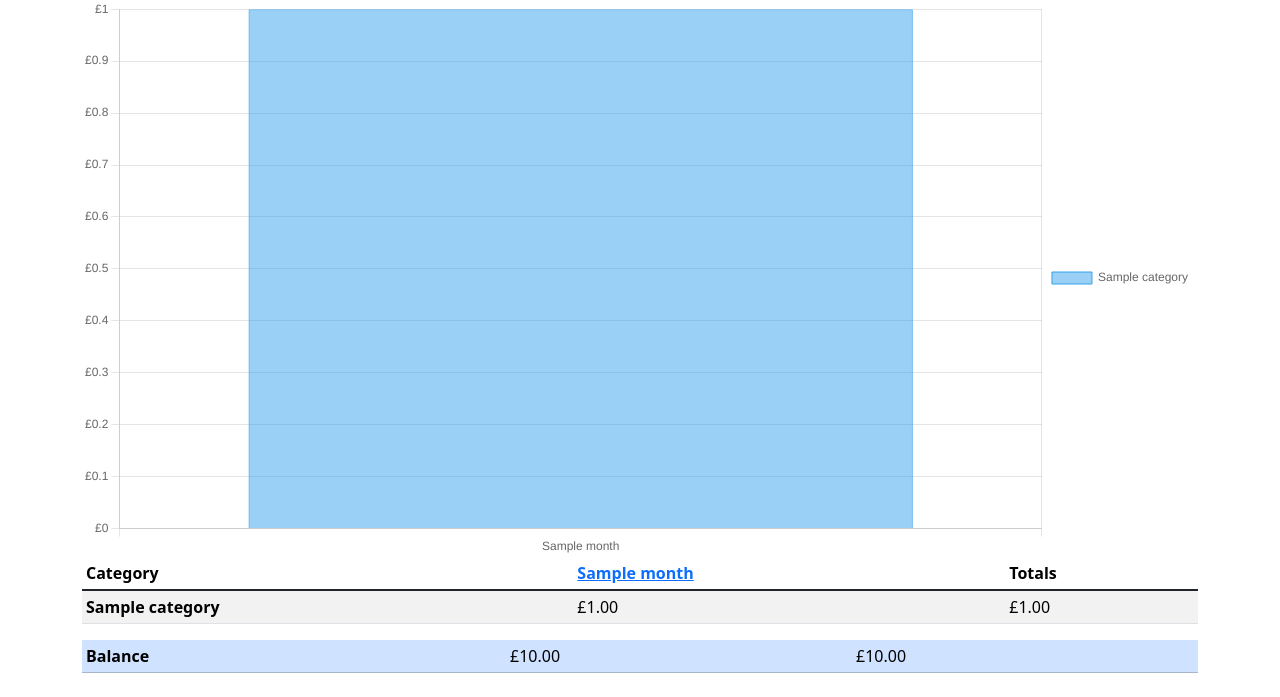
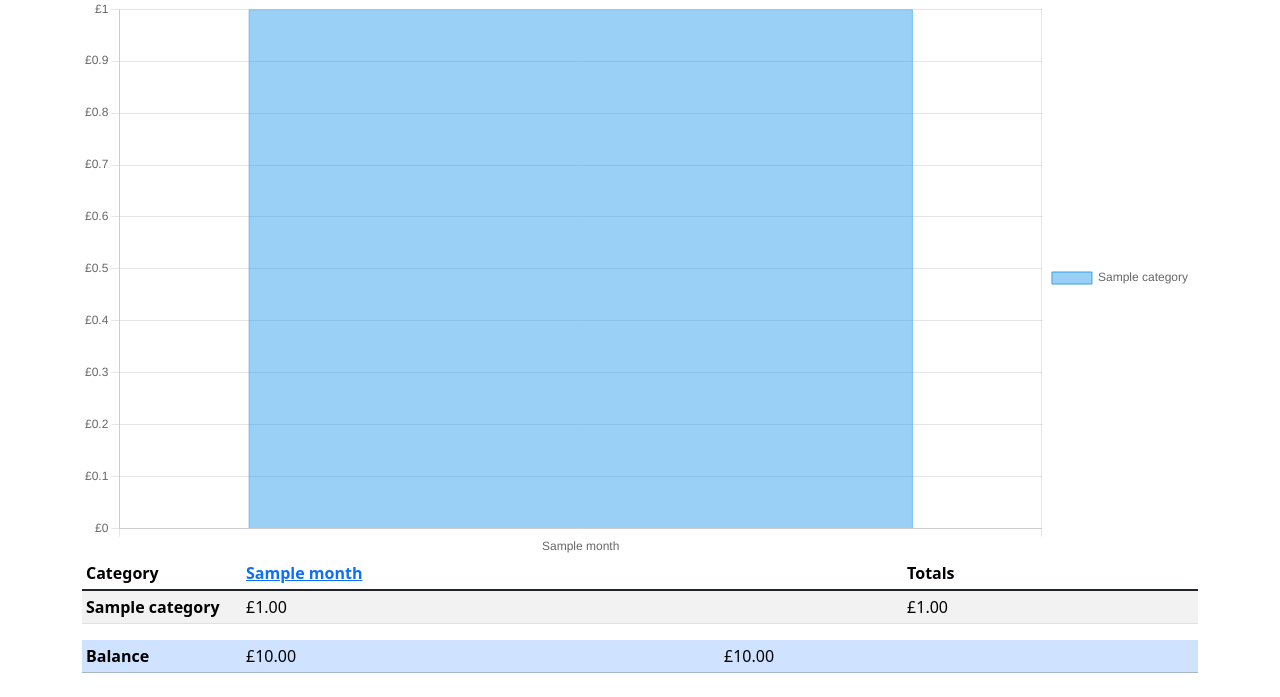
Before and after one commit to jameshanlon/finances, a Python web app: template templates/index.html in a window 1280 px wide. Shown: the part 103-800 px from the top of the page. Run offline with Jinja, Linux system fonts and the light colour scheme; the template is opened without the code that fills it: most values are stand-ins (such as "Sample title", 1, 10 or a date in 2020); style sheets or scripts are compiled from the project's sources.

Commit message:
Align columns

```diff
--- a/templates/index.html
+++ b/templates/index.html
@@ -19,7 +19,7 @@
     <table class="table table-sm table-striped table-hover sortable">
       <thead>
         <tr>
-          <th scope="col">Category</th>
+          <th scope="col" style="width:10em">Category</th>
           {% for month in months %}
           <th scope="col">
             <a href="transactions-{{month.value}}-{{year.index}}.html">
@@ -49,7 +49,7 @@
     <table class="table table-sm">
       <tbody>
         <tr class="table-primary">
-          <th scope="row">Balance</th>
+          <th scope="row" style="width:10em">Balance</th>
           {% for month in year.months %}
           <td>{{"£{:,.2f}".format(month.balance())}}</td>
           {% endfor %}
```
